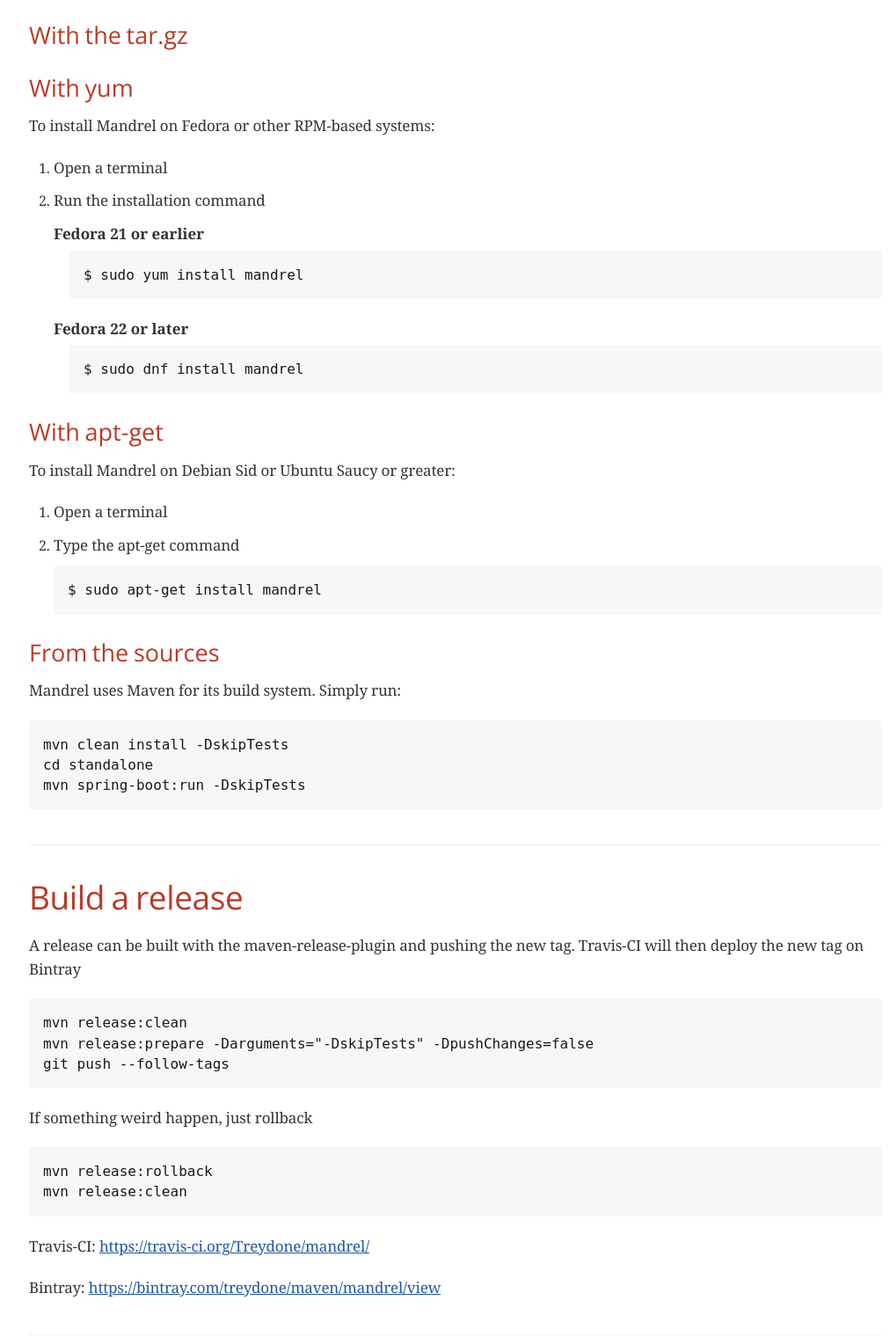
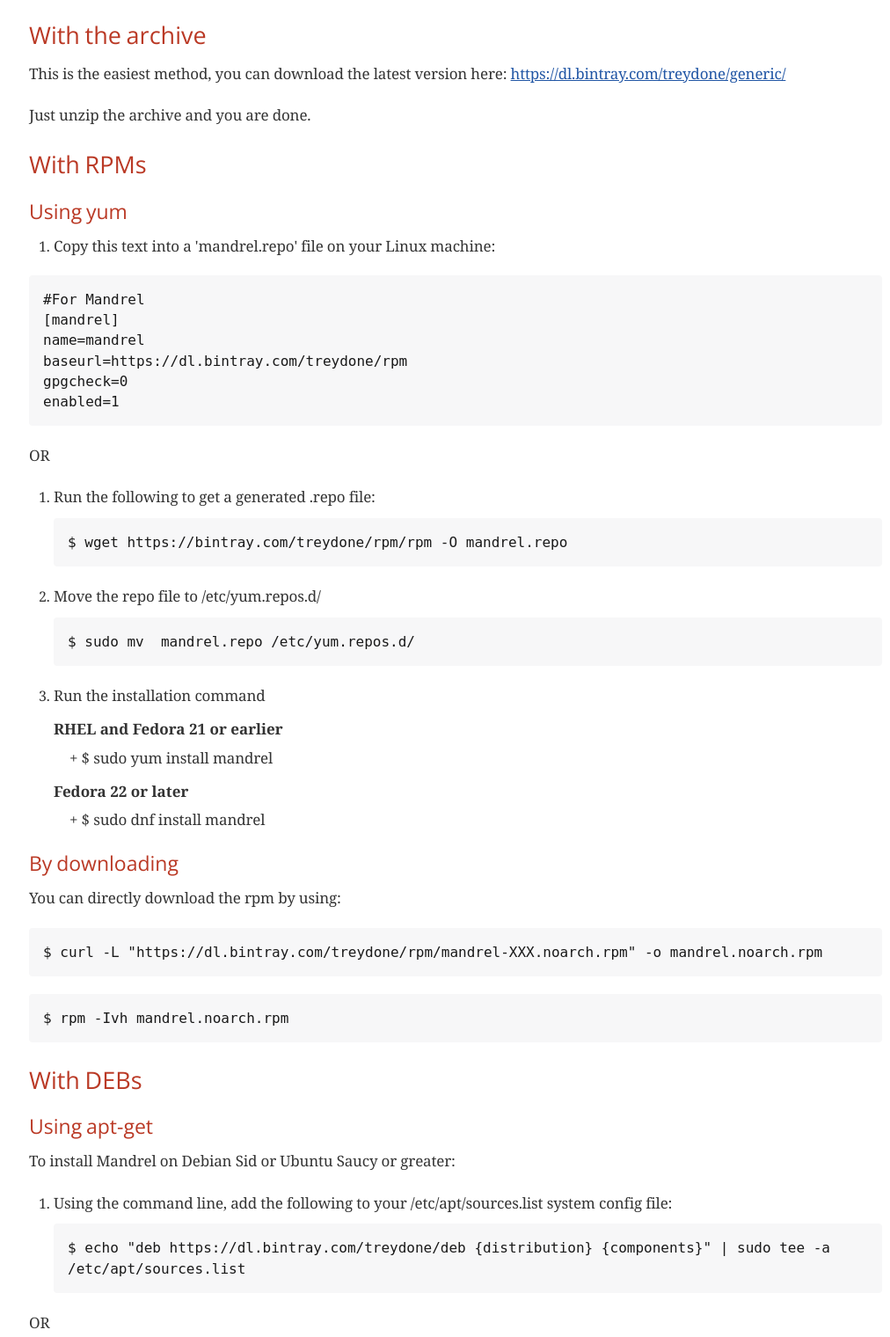
Before and after one commit to Treydone/mandrel, a plain HTML site: page index.html in a window 1280 px wide. Shown: the part 3164-4684 px from the top of the page at 88% size, without its empty margins (122-1134 px from the left). Drawn offline with nearby package versions, Linux system fonts and the light colour scheme; a web font is replaced by a local one.

Commit message:
Update doc

```diff
--- a/index.html
+++ b/index.html
@@ -617,38 +617,70 @@
 <h2 id="_installation">Installation</h2>
 <div class="sectionbody">
 <div class="sect2">
-<h3 id="_with_the_tar_gz">With the tar.gz</h3>
-
-</div>
-<div class="sect2">
-<h3 id="_with_yum">With yum</h3>
-<div class="paragraph">
-<p>To install Mandrel on Fedora or other RPM-based systems:</p>
-</div>
+<h3 id="_with_the_archive">With the archive</h3>
+<div class="paragraph">
+<p>This is the easiest method, you can download the latest version here:
+<a href="https://dl.bintray.com/treydone/generic/" class="bare">https://dl.bintray.com/treydone/generic/</a></p>
+</div>
+<div class="paragraph">
+<p>Just unzip the archive and you are done.</p>
+</div>
+</div>
+<div class="sect2">
+<h3 id="_with_rpms">With RPMs</h3>
+<div class="sect3">
+<h4 id="_using_yum">Using yum</h4>
 <div class="olist arabic">
 <ol class="arabic">
 <li>
-<p>Open a terminal</p>
+<p>Copy this text into a 'mandrel.repo' file on your Linux machine:</p>
+</li>
+</ol>
+</div>
+<div class="listingblock">
+<div class="content">
+<pre class="highlight"><code>#For Mandrel
+[mandrel]
+name=mandrel
+baseurl=https://dl.bintray.com/treydone/rpm
+gpgcheck=0
+enabled=1</code></pre>
+</div>
+</div>
+<div class="paragraph">
+<p>OR</p>
+</div>
+<div class="olist arabic">
+<ol class="arabic">
+<li>
+<p>Run the following to get a generated .repo file:</p>
+<div class="literalblock">
+<div class="content">
+<pre>$ wget https://bintray.com/treydone/rpm/rpm -O mandrel.repo</pre>
+</div>
+</div>
+</li>
+<li>
+<p>Move the repo file to /etc/yum.repos.d/</p>
+<div class="literalblock">
+<div class="content">
+<pre>$ sudo mv  mandrel.repo /etc/yum.repos.d/</pre>
+</div>
+</div>
 </li>
 <li>
 <p>Run the installation command</p>
 <div class="dlist">
 <dl>
-<dt class="hdlist1">Fedora 21 or earlier</dt>
+<dt class="hdlist1">RHEL and Fedora 21 or earlier</dt>
 <dd>
-<div class="literalblock">
-<div class="content">
-<pre>$ sudo yum install mandrel</pre>
-</div>
-</div>
+<p>+
+ $ sudo yum install mandrel</p>
 </dd>
 <dt class="hdlist1">Fedora 22 or later</dt>
 <dd>
-<div class="literalblock">
-<div class="content">
-<pre>$ sudo dnf install mandrel</pre>
-</div>
-</div>
+<p>+
+ $ sudo dnf install mandrel</p>
 </dd>
 </dl>
 </div>
@@ -656,25 +688,77 @@
 </ol>
 </div>
 </div>
-<div class="sect2">
-<h3 id="_with_apt_get">With apt-get</h3>
+<div class="sect3">
+<h4 id="_by_downloading">By downloading</h4>
+<div class="paragraph">
+<p>You can directly download the rpm by using:</p>
+</div>
+<div class="literalblock">
+<div class="content">
+<pre>$ curl -L "https://dl.bintray.com/treydone/rpm/mandrel-XXX.noarch.rpm" -o mandrel.noarch.rpm</pre>
+</div>
+</div>
+<div class="literalblock">
+<div class="content">
+<pre>$ rpm -Ivh mandrel.noarch.rpm</pre>
+</div>
+</div>
+</div>
+</div>
+<div class="sect2">
+<h3 id="_with_debs">With DEBs</h3>
+<div class="sect3">
+<h4 id="_using_apt_get">Using apt-get</h4>
 <div class="paragraph">
 <p>To install Mandrel on Debian Sid or Ubuntu Saucy or greater:</p>
 </div>
 <div class="olist arabic">
 <ol class="arabic">
 <li>
-<p>Open a terminal</p>
-</li>
-<li>
-<p>Type the apt-get command</p>
+<p>Using the command line, add the following to your /etc/apt/sources.list system config file:</p>
 <div class="literalblock">
 <div class="content">
+<pre>$ echo "deb https://dl.bintray.com/treydone/deb {distribution} {components}" | sudo tee -a /etc/apt/sources.list</pre>
+</div>
+</div>
+</li>
+</ol>
+</div>
+<div class="paragraph">
+<p>OR</p>
+</div>
+<div class="olist arabic">
+<ol class="arabic">
+<li>
+<p>Add the repository URLs using the "Software Sources" admin UI:</p>
+<div class="literalblock">
+<div class="content">
+<pre>deb https://dl.bintray.com/treydone/deb {distribution} {components}</pre>
+</div>
+</div>
+</li>
+<li>
+<p>In a terminal, type the apt-get command</p>
+<div class="literalblock">
+<div class="content">
 <pre>$ sudo apt-get install mandrel</pre>
 </div>
 </div>
 </li>
 </ol>
+</div>
+</div>
+<div class="sect3">
+<h4 id="_by_downloading_2">By downloading</h4>
+<div class="paragraph">
+<p>You can directly download the deb by using:</p>
+</div>
+<div class="literalblock">
+<div class="content">
+<pre>$ curl -L "https://dl.bintray.com/treydone/deb/mandrel-XXX.deb" -o mandrel.deb
+$ dpkg -i mandrel.deb</pre>
+</div>
+</div>
 </div>
 </div>
 <div class="sect2">
@@ -688,6 +772,18 @@
 cd standalone
 mvn spring-boot:run -DskipTests</code></pre>
 </div>
+</div>
+</div>
+<div class="sect2">
+<h3 id="_with_docker">With Docker</h3>
+<div class="paragraph">
+<p>Coming soon&#8230;&#8203;</p>
+</div>
+</div>
+<div class="sect2">
+<h3 id="_on_windows">On Windows</h3>
+<div class="paragraph">
+<p>Coming soon&#8230;&#8203;</p>
 </div>
 </div>
 </div>
@@ -1885,7 +1981,7 @@
 </div>
 <div id="footer">
 <div id="footer-text">
-Last updated 2016-02-20 20:43:53 +01:00
+Last updated 2016-02-25 10:28:03 +01:00
 </div>
 </div>
 </body>
```
Also changed, not shown: 1 other file.
